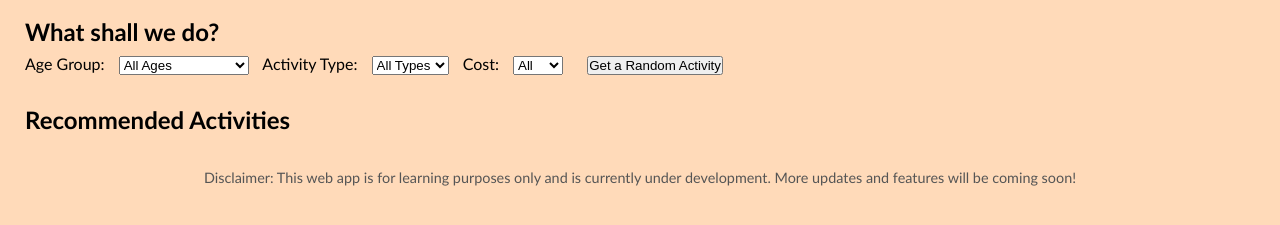
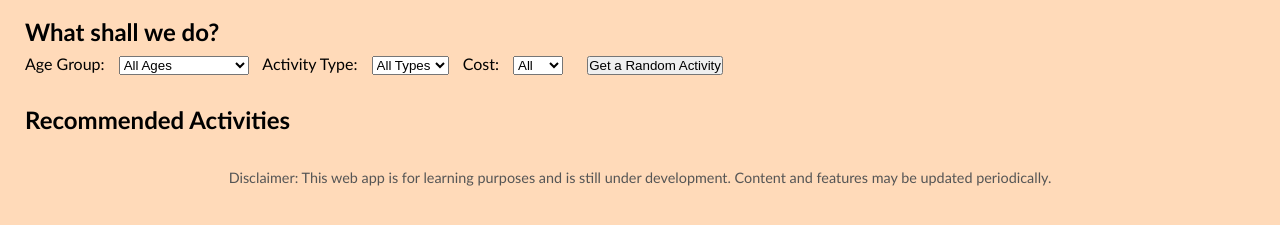
Before and after one commit to csacharlenezeng/My-Web-App, a plain HTML site: page index.html in a window 1280 px wide. Shown: the part 227-452 px from the top of the page. Drawn offline with Linux system fonts and the light colour scheme.

Commit message:
14 nov 1138hrs

```diff
--- a/index.html
+++ b/index.html
@@ -8,7 +8,6 @@
     window.dataLayer = window.dataLayer || [];
     function gtag(){dataLayer.push(arguments);}
     gtag('js', new Date());
-
     gtag('config', 'G-LB0TENFJW6');
   </script>
   <meta charset="UTF-8">
@@ -16,6 +15,7 @@
   <title>Weekend do what?</title>
   <link rel="stylesheet" href="style.css">
 </head>
+
 <body>
   <header>
     <img src="happy_3159048.png" width="100" height="100">
@@ -59,13 +59,11 @@
     </div>
   </section>
 
+  <!-- Footer section with disclaimer -->
   <footer>
-    <p class="disclaimer">
-      Disclaimer: This web app is for learning purposes only and is currently under development. More updates and features will be coming soon!
-  </p>
+    <p>Disclaimer: This web app is for learning purposes and is still under development. Content and features may be updated periodically.</p>
   </footer>
 
   <script src="script.js"></script>
-
 </body>
 </html>
```
Lines whose indentation alone changed are shown as unchanged.
